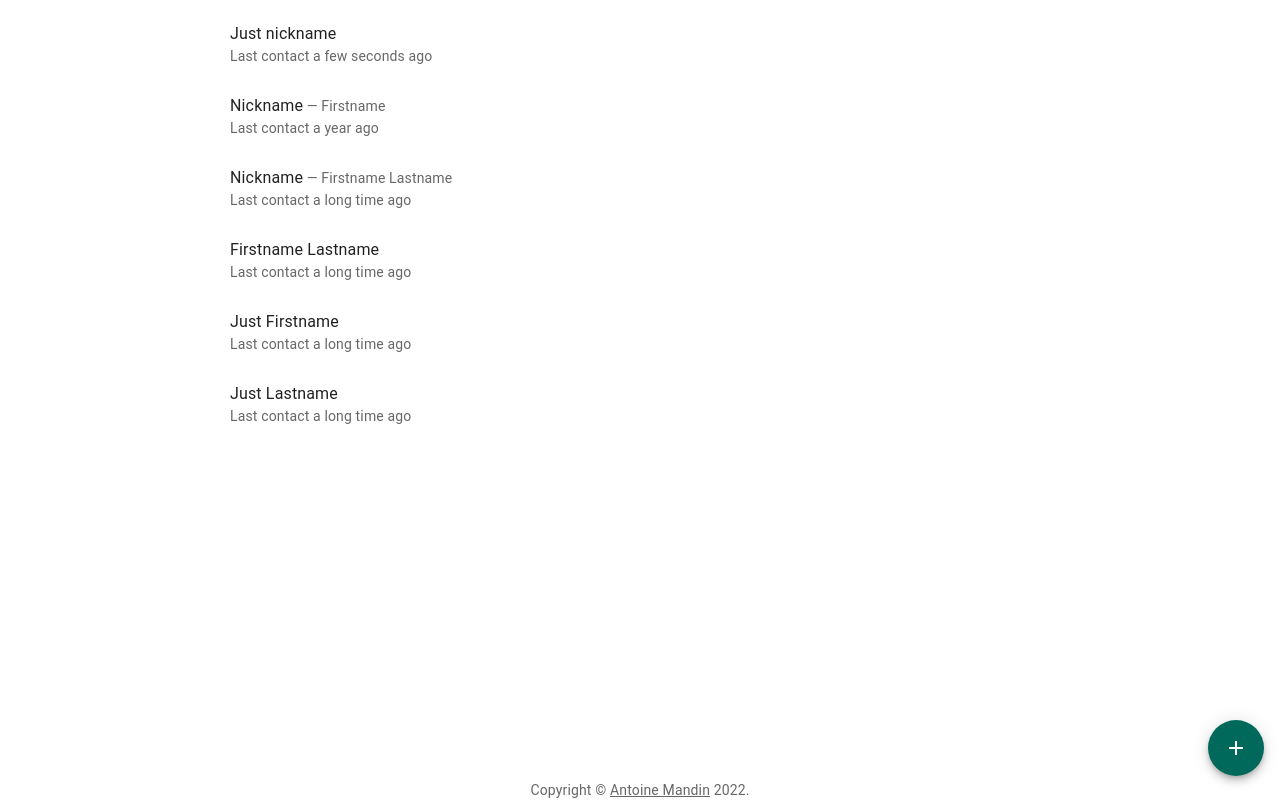
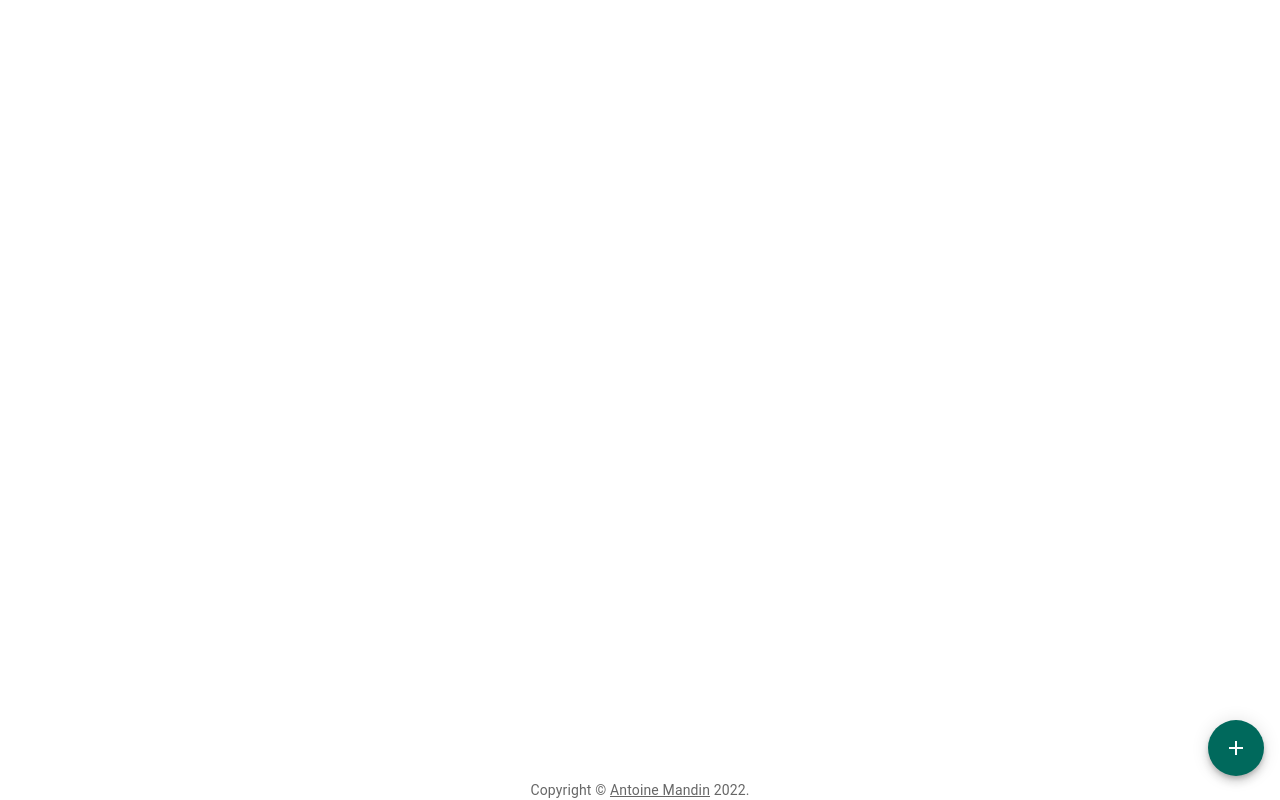
Before and after one commit to Doreapp/TakeNews, a React (Create React App) app: page / in a window 1280 px wide. Built offline with nearby package versions, Linux system fonts and the light colour scheme.

Commit message:
:sparkles: Be able of actually creating a person

```diff
--- a/src/pages/Home.tsx
+++ b/src/pages/Home.tsx
@@ -12,35 +12,10 @@ import AddIcon from "@mui/icons-material/Add";
 
 export default function HomePage(): JSX.Element {
   const [creating, setCreating] = React.useState<boolean>(false);
-  const persons: IPerson[] = [
-    {
-      nickname: "Just nickname",
-      lastcontact: Date.now(),
-    },
-    {
-      nickname: "Nickname",
-      firstname: "Firstname",
-      lastcontact: Date.parse("25 Dec 2021 00:00:00 GMT"),
-    },
-    {
-      nickname: "Nickname",
-      firstname: "Firstname",
-      lastname: "Lastname",
-    },
-    {
-      firstname: "Firstname",
-      lastname: "Lastname",
-    },
-    {
-      firstname: "Just Firstname",
-    },
-    {
-      lastname: "Just Lastname",
-    },
-  ];
+  const [persons, setPersons] = React.useState<IPerson[]>([]);
   const onCreatePerson = (person: IPerson): void => {
-    console.log("On create person", person);
     setCreating(false);
+    setPersons([...persons, person]);
   };
   return (
     <Container maxWidth="md">
```
